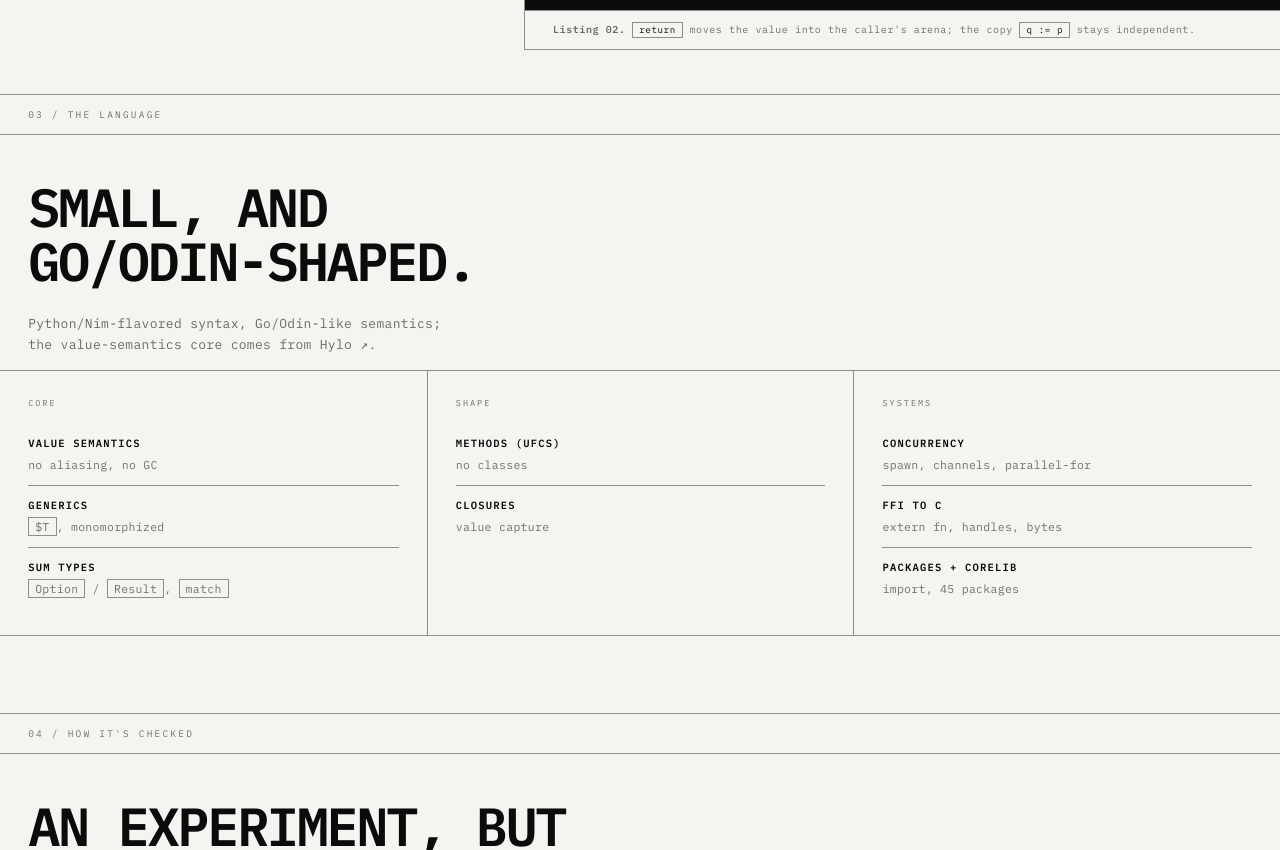
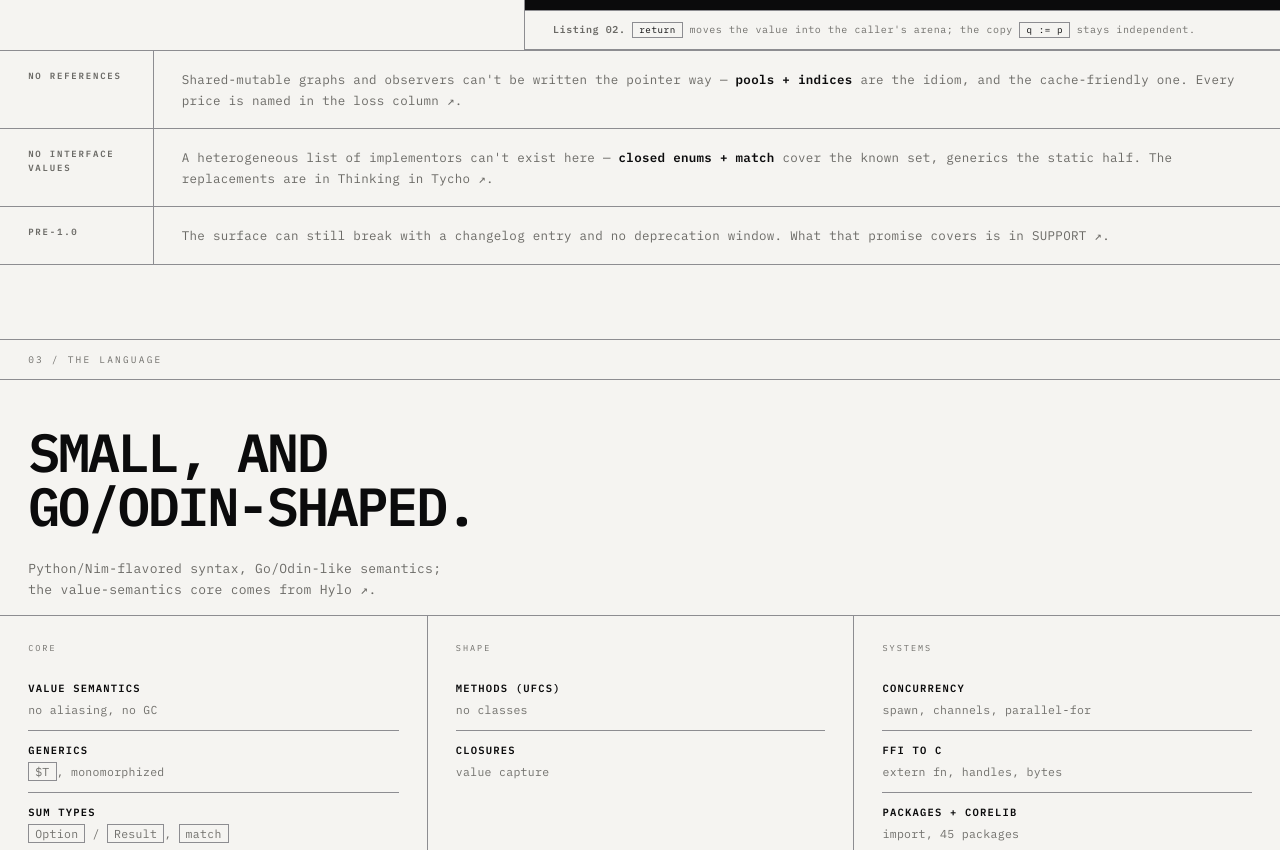
Before and after one commit to StefanVonRanda/tycho, a plain HTML site: page index.html in a window 1280 px wide. Shown: the part 3000-3850 px from the top of the page. Drawn offline with Linux system fonts and the light colour scheme.

Commit message:
site: trade-offs strip in §02 — no refs, no interface values, pre-1.0
Same spec2 row style as §04, reusing its classes (no new contrast
surface). Each row pairs the boundary with its idiom and the doc
that states it: loss column, Thinking in Tycho, SUPPORT.

Checked: site-code-check ok, contrast 36 pairs ok.

```diff
--- a/index.html
+++ b/index.html
@@ -460,6 +460,11 @@
         <p class="codecap rv"><b>Listing 02.</b> <span class="inl">return</span> moves the value into the caller's arena; the copy <span class="inl">q := p</span> stays independent.</p>
       </div>
     </div>
+    <div class="spec2 rv">
+      <div class="row"><span class="k">No references</span><span class="v">Shared-mutable graphs and observers can't be written the pointer way — <b>pools + indices</b> are the idiom, and the cache-friendly one. Every price is named in the <a href="https://github.com/StefanVonRanda/tycho/blob/main/docs/internals/value-semantics-limits.md">loss column ↗</a>.</span></div>
+      <div class="row"><span class="k">No interface values</span><span class="v">A heterogeneous list of implementors can't exist here — <b>closed enums + match</b> cover the known set, generics the static half. The replacements are in <a href="https://github.com/StefanVonRanda/tycho/blob/main/docs/idioms.md">Thinking in Tycho ↗</a>.</span></div>
+      <div class="row"><span class="k">Pre-1.0</span><span class="v">The surface can still break with a changelog entry and no deprecation window. What that promise covers is in <a href="https://github.com/StefanVonRanda/tycho/blob/main/SUPPORT.md">SUPPORT ↗</a>.</span></div>
+    </div>
 
 
   </section>
```
